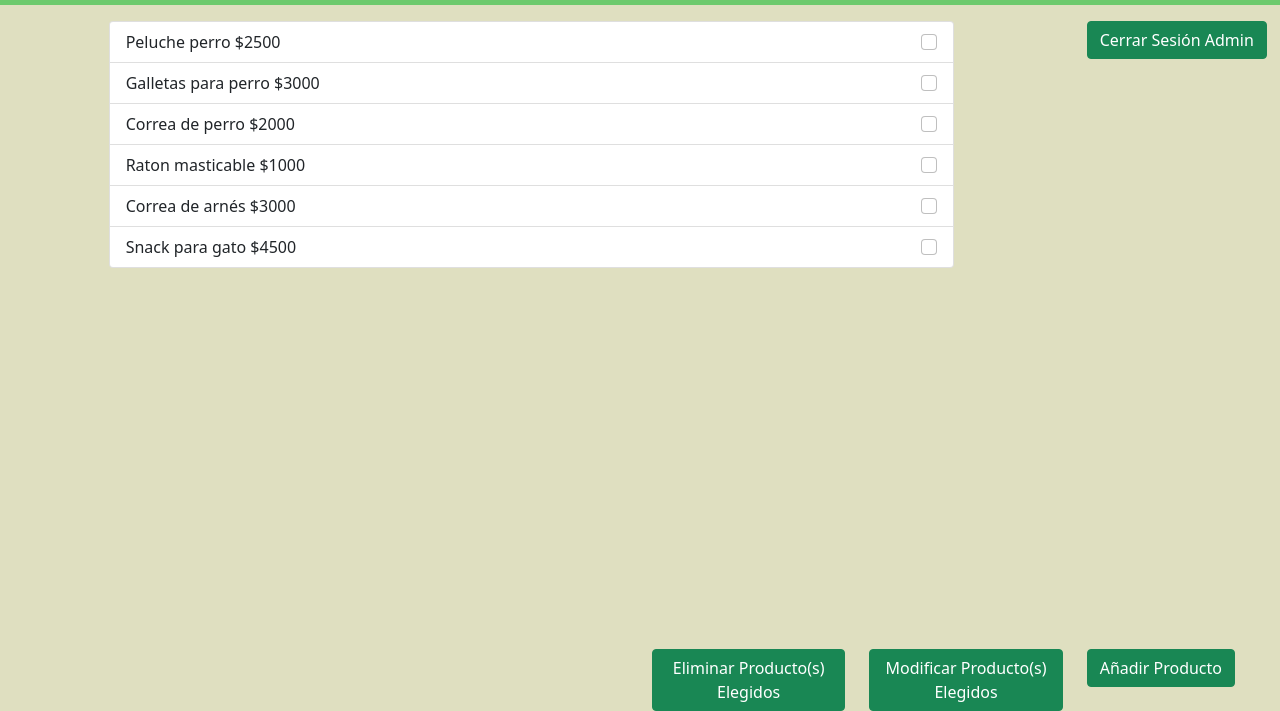
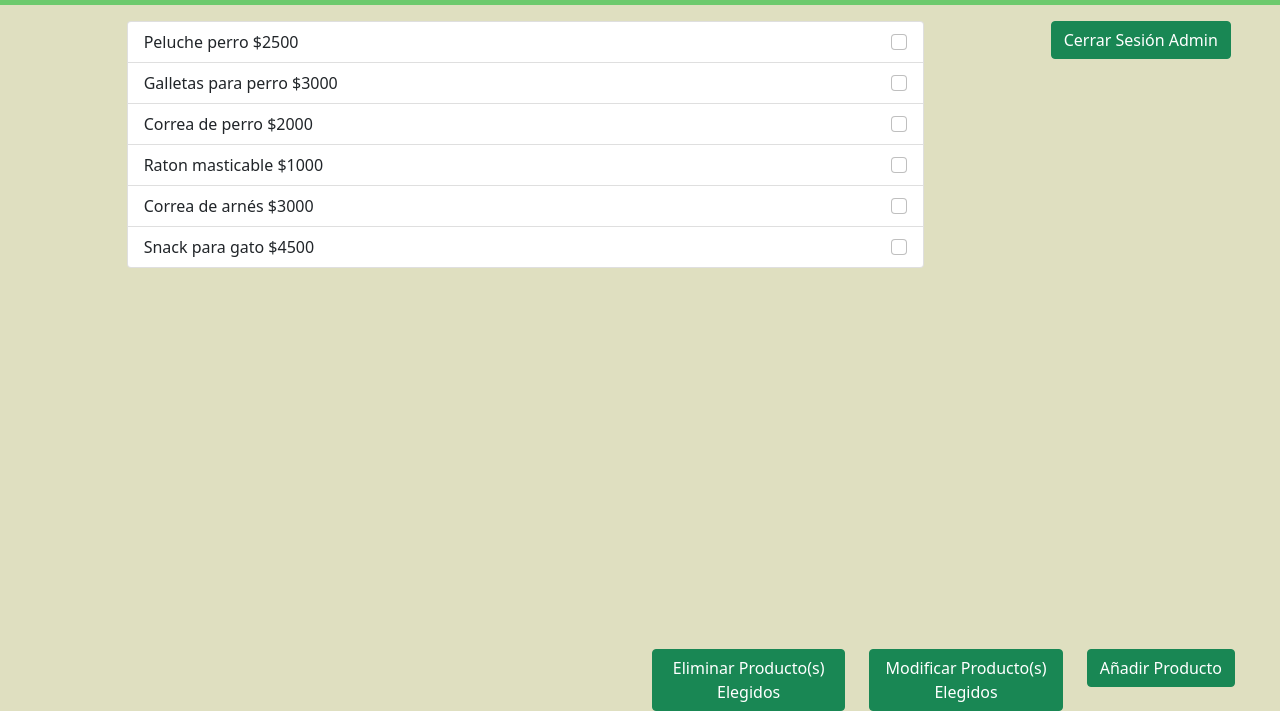
Before and after one commit to MauriAstudillo/desarrolloweb, a plain HTML site: page admin.html in a window 1280 px wide. Shown: the part 89-800 px from the top of the page. Drawn offline with Linux system fonts and the light colour scheme.

Commit message:
container-fluid

```diff
--- a/admin.html
+++ b/admin.html
@@ -81,7 +81,7 @@
             </div>
         </nav>
     </header>
-    <div class="row">
+    <div class="row container-fluid">
         <div class="col-sm-1"></div>
         <div class="col-sm-8 mt-3">
             <div class="list-group">
```
Also changed, not shown: adminañadymod.html (+1 -1 lines), carro.html (+1 -1 lines).
